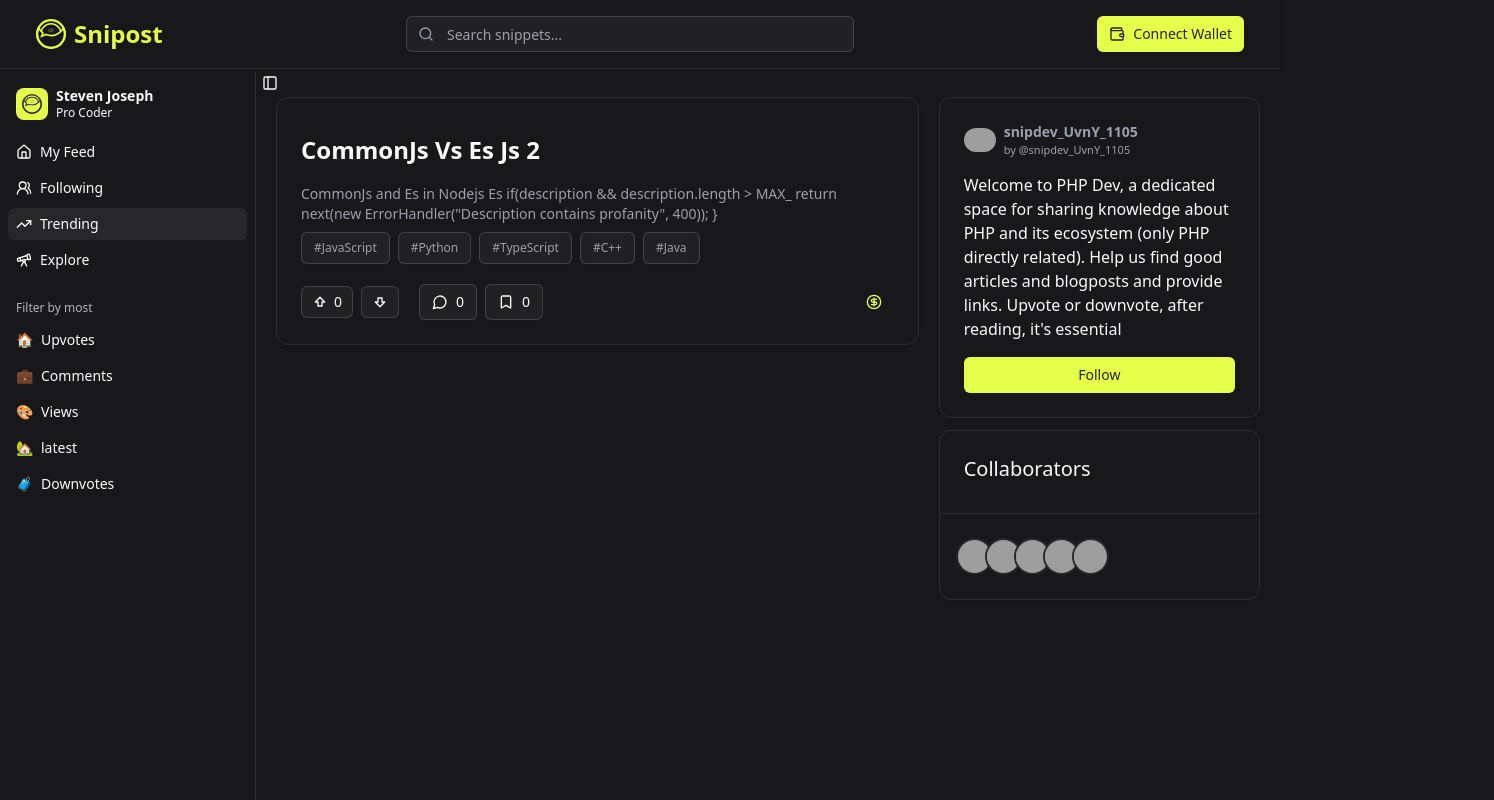
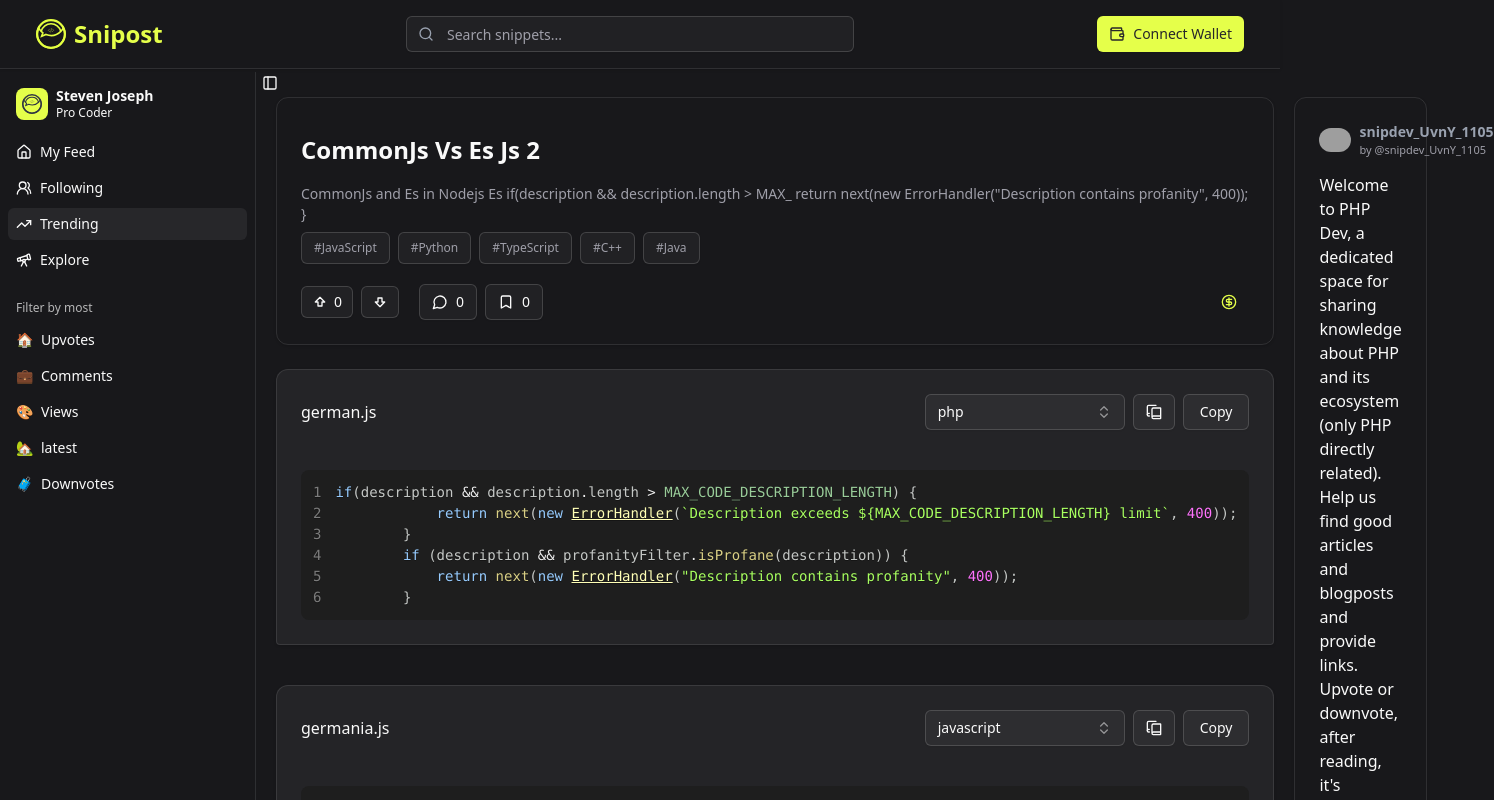
Before and after one commit to Stevolisis/Snipost, a Next.js app: page /snippet/1 in a window 1280 px wide. Shown: the top 800 px of the page, 1494 px wide, since content can reach past the window. Built offline with nearby package versions, Linux system fonts and the light colour scheme; grey boxes are pictures that could not be loaded.

Commit message:
load snippet added

```diff
--- a/src/app/(sec1)/layout.js
+++ b/src/app/(sec1)/layout.js
@@ -3,6 +3,7 @@ import "../globals.css";
 import Header from "@/components/appComponents/Header";
 import { SidebarInset, SidebarProvider, SidebarTrigger } from "@/components/ui/sidebar";
 import { AppSidebar } from "@/components/appComponents/Sidebar";
+import { Toaster } from "@/components/ui/sonner";
 
 // const geistSans = Geist({
 //   variable: "--font-geist-sans",
@@ -31,6 +32,7 @@ export default function Section1Layout({ children }) {
         <Header/>
         <SidebarProvider>
           <AppSidebar className="mt-18"/>
+          <Toaster />
             <main className="font-[var(--font-inter)] w-full">
               <SidebarTrigger />
               {children}
--- a/src/app/(sec1)/snippet/[snippetId]/page.js
+++ b/src/app/(sec1)/snippet/[snippetId]/page.js
@@ -1,10 +1,28 @@
+"use client"
 import { Button } from '@/components/ui/button';
 import { Card, CardContent, CardDescription, CardHeader, CardTitle } from '@/components/ui/card';
-import { ArrowBigDown, ArrowBigUp, Bookmark, CircleDollarSign, MessageCircle } from 'lucide-react';
-import React, { use } from 'react'
+import { ArrowBigDown, ArrowBigUp, BookCopy, Bookmark, CircleDollarSign, MessageCircle } from 'lucide-react';
+import React, { use, useState } from 'react'
 import Link from 'next/link';
 import Image from 'next/image';
 import { Separator } from '@/components/ui/separator';
+import { CodeLanguage } from '@/components/appComponents/CodeLanguage';
+import { toast } from 'sonner';
+import dynamic from 'next/dynamic';
+const SyntaxHighlighter = dynamic(
+  () => import('react-syntax-highlighter').then((mod) => {
+    return mod.Prism;
+  }),
+  {
+    ssr: false, // Disable server-side rendering
+    loading: () => (
+      <pre className=" p-4 rounded-md overflow-x-auto">
+        Loading code snippet...
+      </pre>
+    )
+  }
+);
+import { atomDark } from 'react-syntax-highlighter/dist/cjs/styles/prism';
 
 const page = ({params}) => {
     const { snippetId } = use(params);
@@ -61,7 +79,26 @@ const page = ({params}) => {
         netVotes: 0,
         bookmarks: []
     };
+  const [copiedBlocks, setCopiedBlocks] = useState({});
 
+  async function handleCopy(content, blockId) {
+    try {
+        await navigator.clipboard.writeText(content);
+        setCopiedBlocks(prev => ({ ...prev, [blockId]: true }));
+
+        toast("Copied!!", {
+            description: "Copied to clipboard"
+        });
+
+        setTimeout(() => {
+            setCopiedBlocks(prev => ({ ...prev, [blockId]: false }));
+        }, 1000);
+    } catch (err) {
+        toast("Error!!", {
+            description: "Failed to copy to clipboard"
+        });
+    }
+  }
 
   return (
     <div className='px-5 flex flex-col md:flex-row gap-5'>
@@ -120,6 +157,60 @@ const page = ({params}) => {
 
                 </CardContent>
             </Card>
+
+            <div className='flex flex-col gap-y-10 mt-6'>
+                {
+                    snippet.codeBlocks.map((code,i)=>(
+                        <Card key={i} className=" rounded-bl-sm rounded-br-sm">
+                            <CardHeader className="flex justify-between items-center">
+                                <div><h3 className=' hover:underline hover:text-primary transition-colors duration-150 cursor-pointer'>{code.name}</h3></div>
+
+                                <div className='flex items-center gap-x-2'>
+                                    <div>
+                                        <CodeLanguage language={code.language.toLowerCase()}/>
+                                    </div>
+                                    <div>
+                                        <Button variant={"outline"}>
+                                            <BookCopy />
+                                        </Button>
+                                    </div>
+                                    <div>
+                                        <Button
+                                            variant="outline"
+                                            onClick={() => handleCopy(code.content, code._id)} // Pass unique ID
+                                        >
+                                            {copiedBlocks[code._id] ? "Copied" : "Copy"}
+                                        </Button>
+                                    </div>
+                                </div>
+                            </CardHeader>
+
+                            <CardContent>
+                                <div className='pt-4'>
+                                    <SyntaxHighlighter
+                                        language={code.language.toLowerCase()}
+                                        style={atomDark}
+                                        customStyle={{
+                                            margin: 0,
+                                            padding: '0.75rem',
+                                            borderRadius: '0.5rem',
+                                            fontSize: '0.875rem',
+                                            background: '#1e1e1e',
+                                            maxHeight: '350px',
+                                            overflowX: 'scroll',
+                                            scrollbarWidth: 'thin',
+                                            scrollbarColor: '#4b5563 transparent'
+                                        }}
+                                        showLineNumbers={true}
+                                    >
+                                        {code.content}
+                                    </SyntaxHighlighter>
+                                </div>
+                            </CardContent>
+                        </Card>
+                    ))
+                }
+            </div>
         </div>
 
         <div className='md:flex-[1] md:max-w-[400px] flex flex-col gap-y-3'>
@@ -157,13 +248,13 @@ const page = ({params}) => {
 
             {
                 snippet.collaborators.length === 0 &&
-                <Card key={snippet._id} className="w-full bg-transparent hover:border-gray-600 transition-colors duration-200">
+                <Card className="hidden sm:block w-full bg-transparent hover:border-gray-600 transition-colors duration-200">
                     <CardHeader className="text-xl">Collaborators</CardHeader>
                     <Separator/>
                     <CardContent className="flex items-center flex-wrap gap-y-2">
                         {
-                            [1,2,3,4,5].map((y) => (
-                                <Link href=""  className='flex flex-col gap-2 -ml-2'>
+                            [1,2,3,4,5].map((i) => (
+                                <Link href="/#" key={i} className='flex flex-col gap-2 -ml-2'>
                                     <Image
                                         src={"/profile.png"}
                                         alt='collaborators'
--- a/src/app/globals.css
+++ b/src/app/globals.css
@@ -82,7 +82,7 @@
   --foreground: oklch(0.985 0 0);
   --card: oklch(0.26 0.006 285.885);
   --card-foreground: oklch(0.985 0 0);
-  --popover: oklch(0.21 0.006 285.885);
+  --popover: oklch(0.26 0.006 285.885);
   --popover-foreground: oklch(0.985 0 0);
   --primary: oklch(0.95 0.1967 117.49);
   --primary-foreground: oklch(0.393 0.095 152.535);
--- /dev/null
+++ b/src/components/appComponents/CodeLanguage.js
@@ -0,0 +1,99 @@
+"use client"
+
+import  React, { useState } from "react"
+import { Check, ChevronsUpDown } from "lucide-react"
+
+import { cn } from "@/lib/utils"
+import { Button } from "@/components/ui/button"
+import {
+  Command,
+  CommandEmpty,
+  CommandGroup,
+  CommandInput,
+  CommandItem,
+  CommandList,
+} from "@/components/ui/command"
+import {
+  Popover,
+  PopoverContent,
+  PopoverTrigger,
+} from "@/components/ui/popover"
+
+const frameworkss = [
+  {
+    value: "next.js",
+    label: "Next.js",
+  },
+  {
+    value: "sveltekit",
+    label: "SvelteKit",
+  },
+  {
+    value: "nuxt.js",
+    label: "Nuxt.js",
+  },
+  {
+    value: "remix",
+    label: "Remix",
+  },
+  {
+    value: "astro",
+    label: "Astro",
+  },
+]
+
+export function CodeLanguage({language}) {
+    const [open, setOpen] = useState(false);
+    const [value, setValue] = useState("");
+    const [frameworks, setFramework] = useState(()=> [
+        {   value:language, label: language }
+    ]);
+
+  return (
+    <Popover open={open} onOpenChange={setOpen}>
+      <PopoverTrigger asChild>
+        <Button
+          variant="outline"
+          role="combobox"
+          aria-expanded={open}
+          className="w-[200px] justify-between"
+        >
+          {value
+            ? frameworks.find((framework) => framework.value === value)?.label
+            : language}
+          <ChevronsUpDown className="opacity-50" />
+        </Button>
+      </PopoverTrigger>
+      <PopoverContent className="w-[200px] p-0">
+        <Command>
+          <CommandInput placeholder="Search framework..." className="h-9" />
+          <CommandList>
+            <CommandEmpty>No framework found.</CommandEmpty>
+
+            <CommandGroup>
+              {frameworks.map((framework) => (
+                <CommandItem
+                  key={framework.value}
+                  value={framework.value}
+                  onSelect={(currentValue) => {
+                    setValue(currentValue === value ? "" : currentValue)
+                    setOpen(false)
+                  }}
+                >
+                  {language}
+                  <Check
+                    className={cn(
+                      "ml-auto",
+                      value === framework.value ? "opacity-100" : "opacity-0"
+                    )}
+                  />
+                </CommandItem>
+              ))}
+            </CommandGroup>
+
+          </CommandList>
+        </Command>
+      </PopoverContent>
+    </Popover>
+  )
+}
```
